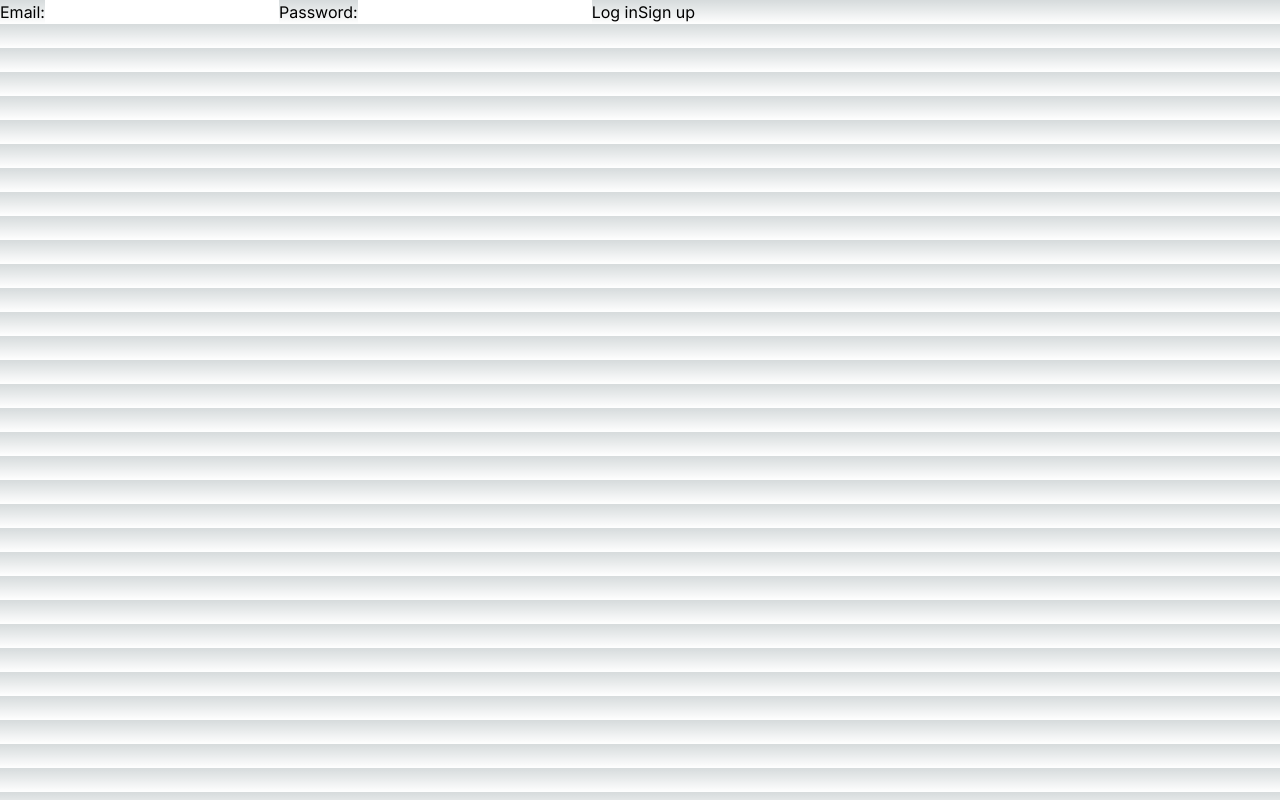
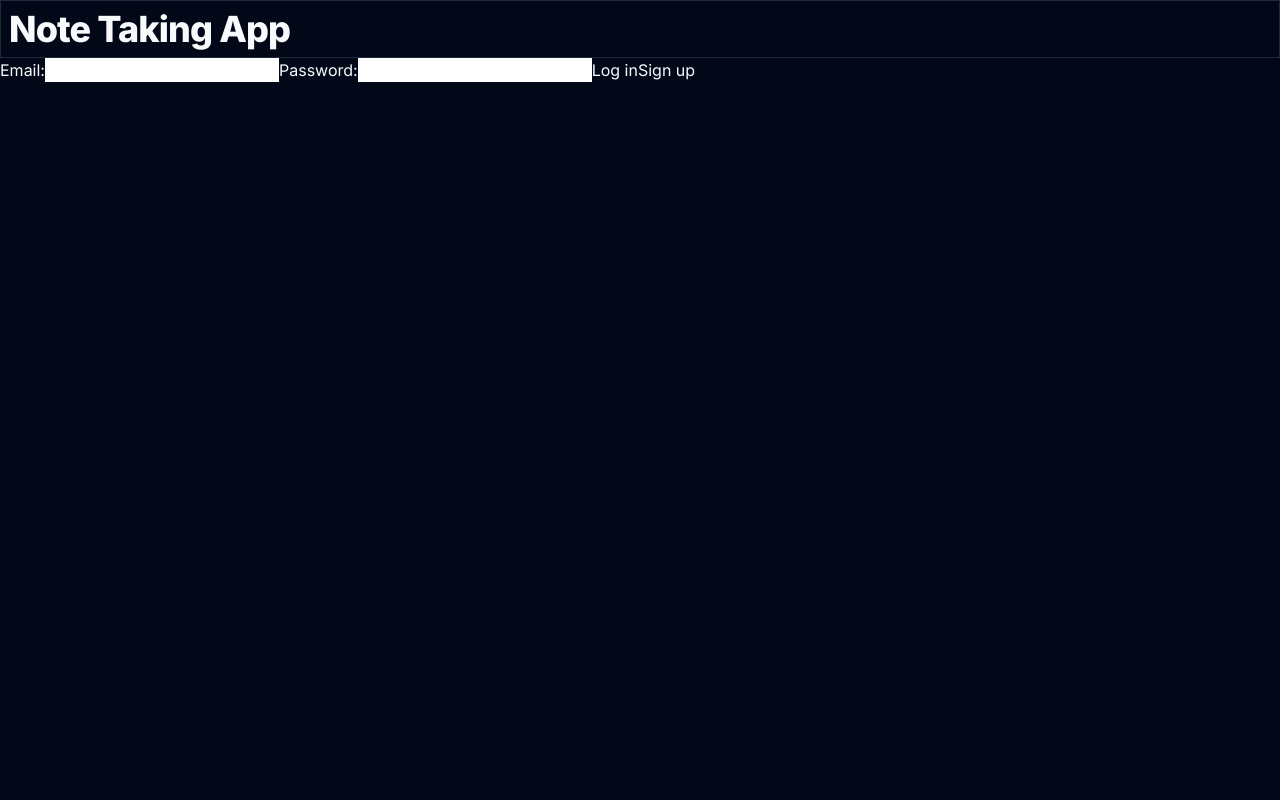
Before and after one commit to blakewood84/next_drizzle_crud, a Next.js app: page /login in a window 1280 px wide. Built offline with nearby package versions, Linux system fonts and the light colour scheme.

Commit message:
Add navbar and styles

```diff
--- a/src/app/globals.css
+++ b/src/app/globals.css
@@ -2,32 +2,86 @@
 @tailwind components;
 @tailwind utilities;
 
-:root {
-  --foreground-rgb: 0, 0, 0;
-  --background-start-rgb: 214, 219, 220;
-  --background-end-rgb: 255, 255, 255;
-}
+@layer base {
+  :root {
+    --background: 0 0% 100%;
+    --foreground: 222.2 84% 4.9%;
+    --card: 0 0% 100%;
+    --card-foreground: 222.2 84% 4.9%;
+    --popover: 0 0% 100%;
+    --popover-foreground: 222.2 84% 4.9%;
+    --primary: 222.2 47.4% 11.2%;
+    --primary-foreground: 210 40% 98%;
+    --secondary: 210 40% 96.1%;
+    --secondary-foreground: 222.2 47.4% 11.2%;
+    --muted: 210 40% 96.1%;
+    --muted-foreground: 215.4 16.3% 46.9%;
+    --accent: 210 40% 96.1%;
+    --accent-foreground: 222.2 47.4% 11.2%;
+    --destructive: 0 84.2% 60.2%;
+    --destructive-foreground: 210 40% 98%;
+    --border: 214.3 31.8% 91.4%;
+    --input: 214.3 31.8% 91.4%;
+    --ring: 222.2 84% 4.9%;
+    --radius: 0.5rem;
+    --chart-1: 12 76% 61%;
+    --chart-2: 173 58% 39%;
+    --chart-3: 197 37% 24%;
+    --chart-4: 43 74% 66%;
+    --chart-5: 27 87% 67%;
+  }
 
-@media (prefers-color-scheme: dark) {
-  :root {
-    --foreground-rgb: 255, 255, 255;
-    --background-start-rgb: 0, 0, 0;
-    --background-end-rgb: 0, 0, 0;
+  .dark {
+    --background: 222.2 84% 4.9%;
+    --foreground: 210 40% 98%;
+    --card: 222.2 84% 4.9%;
+    --card-foreground: 210 40% 98%;
+    --popover: 222.2 84% 4.9%;
+    --popover-foreground: 210 40% 98%;
+    --primary: 210 40% 98%;
+    --primary-foreground: 222.2 47.4% 11.2%;
+    --secondary: 217.2 32.6% 17.5%;
+    --secondary-foreground: 210 40% 98%;
+    --muted: 217.2 32.6% 17.5%;
+    --muted-foreground: 215 20.2% 65.1%;
+    --accent: 217.2 32.6% 17.5%;
+    --accent-foreground: 210 40% 98%;
+    --destructive: 0 62.8% 30.6%;
+    --destructive-foreground: 210 40% 98%;
+    --border: 217.2 32.6% 17.5%;
+    --input: 217.2 32.6% 17.5%;
+    --ring: 212.7 26.8% 83.9%;
+    --chart-1: 220 70% 50%;
+    --chart-2: 160 60% 45%;
+    --chart-3: 30 80% 55%;
+    --chart-4: 280 65% 60%;
+    --chart-5: 340 75% 55%;
   }
 }
 
-body {
-  color: rgb(var(--foreground-rgb));
-  background: linear-gradient(
-      to bottom,
-      transparent,
-      rgb(var(--background-end-rgb))
-    )
-    rgb(var(--background-start-rgb));
-}
-
-@layer utilities {
-  .text-balance {
-    text-wrap: balance;
+@layer base {
+  * {
+    @apply border-border;
+  }
+  body {
+    @apply bg-background text-foreground;
+  }
+  h1 {
+    @apply text-4xl font-extrabold tracking-tight;
+  }
+  h2 {
+    @apply text-3xl font-semibold tracking-tight;
+  }
+  h3 {
+    @apply text-2xl font-semibold tracking-tight;
+  }
+  h4 {
+    @apply text-xl font-semibold tracking-tight;
+  }
+  p {
+    @apply leading-7 [&:not(:first-child)]:mt-6;
+  }
+  code {
+    @apply relative rounded bg-muted px-[0.3rem] py-[0.2rem] font-mono text-sm font-semibold;
   }
 }
--- a/src/app/layout.tsx
+++ b/src/app/layout.tsx
@@ -5,8 +5,8 @@
 const inter = Inter({ subsets: ["latin"] });
 
 export const metadata: Metadata = {
-  title: "Create Next App",
-  description: "Generated by create next app",
+  title: "Note taking app",
+  description: "An app for taking notes",
 };
 
 export default function RootLayout({
@@ -15,8 +15,19 @@
   children: React.ReactNode;
 }>) {
   return (
-    <html lang="en">
-      <body className={inter.className}>{children}</body>
+    <html lang="en" className="dark">
+      <body className={inter.className}>
+        <NavBar />
+        {children}
+      </body>
     </html>
   );
 }
+
+function NavBar() {
+  return (
+    <nav className="border p-2">
+      <h1>Note Taking App</h1>
+    </nav>
+  );
+}
--- a/src/app/page.tsx
+++ b/src/app/page.tsx
@@ -2,112 +2,6 @@
 
 export default function Home() {
   return (
-    <main className="flex min-h-screen flex-col items-center justify-between p-24">
-      <div className="z-10 w-full max-w-5xl items-center justify-between font-mono text-sm lg:flex">
-        <p className="fixed left-0 top-0 flex w-full justify-center border-b border-gray-300 bg-gradient-to-b from-zinc-200 pb-6 pt-8 backdrop-blur-2xl dark:border-neutral-800 dark:bg-zinc-800/30 dark:from-inherit lg:static lg:w-auto  lg:rounded-xl lg:border lg:bg-gray-200 lg:p-4 lg:dark:bg-zinc-800/30">
-          Get started by editing&nbsp;
-          <code className="font-mono font-bold">src/app/page.tsx</code>
-        </p>
-        <div className="fixed bottom-0 left-0 flex h-48 w-full items-end justify-center bg-gradient-to-t from-white via-white dark:from-black dark:via-black lg:static lg:size-auto lg:bg-none">
-          <a
-            className="pointer-events-none flex place-items-center gap-2 p-8 lg:pointer-events-auto lg:p-0"
-            href="https://vercel.com?utm_source=create-next-app&utm_medium=appdir-template&utm_campaign=create-next-app"
-            target="_blank"
-            rel="noopener noreferrer"
-          >
-            By{" "}
-            <Image
-              src="/vercel.svg"
-              alt="Vercel Logo"
-              className="dark:invert"
-              width={100}
-              height={24}
-              priority
-            />
-          </a>
-        </div>
-      </div>
-
-      <div className="relative z-[-1] flex place-items-center before:absolute before:h-[300px] before:w-full before:-translate-x-1/2 before:rounded-full before:bg-gradient-radial before:from-white before:to-transparent before:blur-2xl before:content-[''] after:absolute after:-z-20 after:h-[180px] after:w-full after:translate-x-1/3 after:bg-gradient-conic after:from-sky-200 after:via-blue-200 after:blur-2xl after:content-[''] before:dark:bg-gradient-to-br before:dark:from-transparent before:dark:to-blue-700 before:dark:opacity-10 after:dark:from-sky-900 after:dark:via-[#0141ff] after:dark:opacity-40 sm:before:w-[480px] sm:after:w-[240px] before:lg:h-[360px]">
-        <Image
-          className="relative dark:drop-shadow-[0_0_0.3rem_#ffffff70] dark:invert"
-          src="/next.svg"
-          alt="Next.js Logo"
-          width={180}
-          height={37}
-          priority
-        />
-      </div>
-
-      <div className="mb-32 grid text-center lg:mb-0 lg:w-full lg:max-w-5xl lg:grid-cols-4 lg:text-left">
-        <a
-          href="https://nextjs.org/docs?utm_source=create-next-app&utm_medium=appdir-template&utm_campaign=create-next-app"
-          className="group rounded-lg border border-transparent px-5 py-4 transition-colors hover:border-gray-300 hover:bg-gray-100 hover:dark:border-neutral-700 hover:dark:bg-neutral-800/30"
-          target="_blank"
-          rel="noopener noreferrer"
-        >
-          <h2 className="mb-3 text-2xl font-semibold">
-            Docs{" "}
-            <span className="inline-block transition-transform group-hover:translate-x-1 motion-reduce:transform-none">
-              -&gt;
-            </span>
-          </h2>
-          <p className="m-0 max-w-[30ch] text-sm opacity-50">
-            Find in-depth information about Next.js features and API.
-          </p>
-        </a>
-
-        <a
-          href="https://nextjs.org/learn?utm_source=create-next-app&utm_medium=appdir-template-tw&utm_campaign=create-next-app"
-          className="group rounded-lg border border-transparent px-5 py-4 transition-colors hover:border-gray-300 hover:bg-gray-100 hover:dark:border-neutral-700 hover:dark:bg-neutral-800/30"
-          target="_blank"
-          rel="noopener noreferrer"
-        >
-          <h2 className="mb-3 text-2xl font-semibold">
-            Learn{" "}
-            <span className="inline-block transition-transform group-hover:translate-x-1 motion-reduce:transform-none">
-              -&gt;
-            </span>
-          </h2>
-          <p className="m-0 max-w-[30ch] text-sm opacity-50">
-            Learn about Next.js in an interactive course with&nbsp;quizzes!
-          </p>
-        </a>
-
-        <a
-          href="https://vercel.com/templates?framework=next.js&utm_source=create-next-app&utm_medium=appdir-template&utm_campaign=create-next-app"
-          className="group rounded-lg border border-transparent px-5 py-4 transition-colors hover:border-gray-300 hover:bg-gray-100 hover:dark:border-neutral-700 hover:dark:bg-neutral-800/30"
-          target="_blank"
-          rel="noopener noreferrer"
-        >
-          <h2 className="mb-3 text-2xl font-semibold">
-            Templates{" "}
-            <span className="inline-block transition-transform group-hover:translate-x-1 motion-reduce:transform-none">
-              -&gt;
-            </span>
-          </h2>
-          <p className="m-0 max-w-[30ch] text-sm opacity-50">
-            Explore starter templates for Next.js.
-          </p>
-        </a>
-
-        <a
-          href="https://vercel.com/new?utm_source=create-next-app&utm_medium=appdir-template&utm_campaign=create-next-app"
-          className="group rounded-lg border border-transparent px-5 py-4 transition-colors hover:border-gray-300 hover:bg-gray-100 hover:dark:border-neutral-700 hover:dark:bg-neutral-800/30"
-          target="_blank"
-          rel="noopener noreferrer"
-        >
-          <h2 className="mb-3 text-2xl font-semibold">
-            Deploy{" "}
-            <span className="inline-block transition-transform group-hover:translate-x-1 motion-reduce:transform-none">
-              -&gt;
-            </span>
-          </h2>
-          <p className="m-0 max-w-[30ch] text-balance text-sm opacity-50">
-            Instantly deploy your Next.js site to a shareable URL with Vercel.
-          </p>
-        </a>
-      </div>
-    </main>
+    <main className="flex min-h-screen flex-col items-center justify-between p-24"></main>
   );
 }
--- /dev/null
+++ b/src/lib/utils.ts
@@ -0,0 +1,6 @@
+import { type ClassValue, clsx } from "clsx"
+import { twMerge } from "tailwind-merge"
+
+export function cn(...inputs: ClassValue[]) {
+  return twMerge(clsx(inputs))
+}
--- a/tailwind.config.ts
+++ b/tailwind.config.ts
@@ -1,20 +1,80 @@
-import type { Config } from "tailwindcss";
+import type { Config } from "tailwindcss"
 
-const config: Config = {
+const config = {
+  darkMode: ["class"],
   content: [
-    "./src/pages/**/*.{js,ts,jsx,tsx,mdx}",
-    "./src/components/**/*.{js,ts,jsx,tsx,mdx}",
-    "./src/app/**/*.{js,ts,jsx,tsx,mdx}",
-  ],
+    './pages/**/*.{ts,tsx}',
+    './components/**/*.{ts,tsx}',
+    './app/**/*.{ts,tsx}',
+    './src/**/*.{ts,tsx}',
+	],
+  prefix: "",
   theme: {
+    container: {
+      center: true,
+      padding: "2rem",
+      screens: {
+        "2xl": "1400px",
+      },
+    },
     extend: {
-      backgroundImage: {
-        "gradient-radial": "radial-gradient(var(--tw-gradient-stops))",
-        "gradient-conic":
-          "conic-gradient(from 180deg at 50% 50%, var(--tw-gradient-stops))",
+      colors: {
+        border: "hsl(var(--border))",
+        input: "hsl(var(--input))",
+        ring: "hsl(var(--ring))",
+        background: "hsl(var(--background))",
+        foreground: "hsl(var(--foreground))",
+        primary: {
+          DEFAULT: "hsl(var(--primary))",
+          foreground: "hsl(var(--primary-foreground))",
+        },
+        secondary: {
+          DEFAULT: "hsl(var(--secondary))",
+          foreground: "hsl(var(--secondary-foreground))",
+        },
+        destructive: {
+          DEFAULT: "hsl(var(--destructive))",
+          foreground: "hsl(var(--destructive-foreground))",
+        },
+        muted: {
+          DEFAULT: "hsl(var(--muted))",
+          foreground: "hsl(var(--muted-foreground))",
+        },
+        accent: {
+          DEFAULT: "hsl(var(--accent))",
+          foreground: "hsl(var(--accent-foreground))",
+        },
+        popover: {
+          DEFAULT: "hsl(var(--popover))",
+          foreground: "hsl(var(--popover-foreground))",
+        },
+        card: {
+          DEFAULT: "hsl(var(--card))",
+          foreground: "hsl(var(--card-foreground))",
+        },
+      },
+      borderRadius: {
+        lg: "var(--radius)",
+        md: "calc(var(--radius) - 2px)",
+        sm: "calc(var(--radius) - 4px)",
+      },
+      keyframes: {
+        "accordion-down": {
+          from: { height: "0" },
+          to: { height: "var(--radix-accordion-content-height)" },
+        },
+        "accordion-up": {
+          from: { height: "var(--radix-accordion-content-height)" },
+          to: { height: "0" },
+        },
+      },
+      animation: {
+        "accordion-down": "accordion-down 0.2s ease-out",
+        "accordion-up": "accordion-up 0.2s ease-out",
       },
     },
   },
-  plugins: [],
-};
-export default config;
+  plugins: [require("tailwindcss-animate")],
+} satisfies Config
+
+export default config
```
Also changed, not shown: package.json (+6 -1 lines), components.json (added), 1 other file (tests, documents, lock files or other folders).
